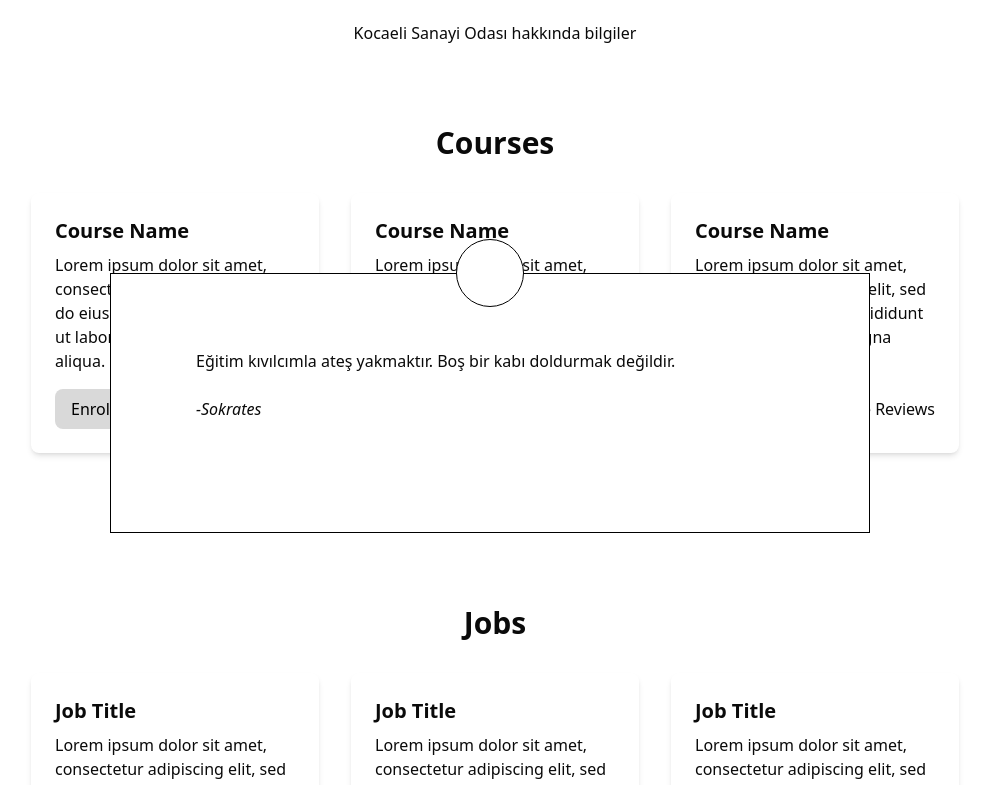
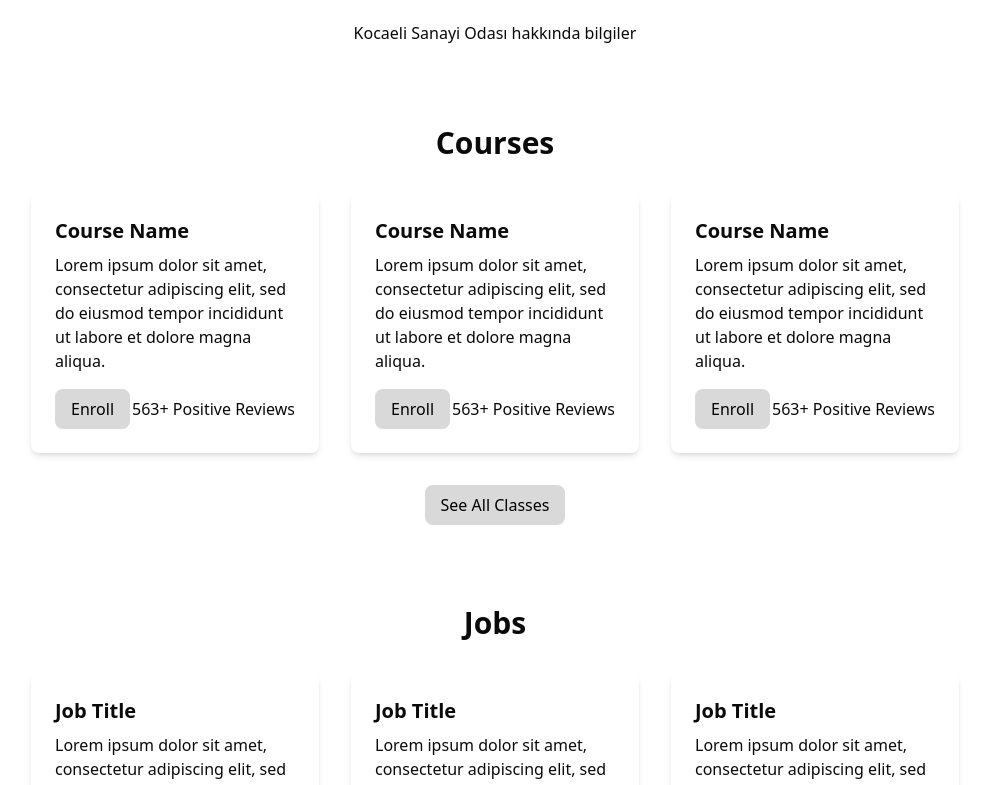
Before and after one commit to haseeb5555/kso, a React (Vite) app: page / in a window 1280 px wide. Shown: the part 1169-1954 px from the top of the page, without its empty margins (145-1134 px from the left). Built offline with nearby package versions, Linux system fonts and the light colour scheme; no server answers.

Commit message:
fix: issues layout

```diff
--- a/src/pages/CourseInfoPage/course-info.tsx
+++ b/src/pages/CourseInfoPage/course-info.tsx
@@ -63,7 +63,7 @@ const CourseInfoPage = () => {
                 <div className="text-center mb-8">
                     <h2 className="text-2xl font-bold">Want to enroll?</h2>
                     <button
-                        className="mt-4 px-6 py-2 bg-blue-500 text-white rounded"
+                        className="mt-4 px-6 py-2 bg-[#D9D9D9] text-black rounded"
                         onClick={() => handleEnroll(courseId)}
                     >
                         Sign up
@@ -83,7 +83,7 @@ const CourseInfoPage = () => {
 
             </div>
 
-            <img src="/footerbanner2-copy-1@2x.png" alt="Footer Banner" className="h-16" />
+            <img src="/footerbanner2-copy-1@2x.png" alt="Footer Banner" className="mt-5 w-full" />
             <Footer />
         </>
     );
--- a/src/pages/Landing/landing.tsx
+++ b/src/pages/Landing/landing.tsx
@@ -92,7 +92,7 @@ const LandingPage = () => {
         </div>
       </div>
 
-      <div className="rectangle-parent1 mt-40 max-sm:relative max-sm:flex max-sm:flex-wrap">
+      <div className="rectangle-parent1 max-sm:mt-10 max-sm:relative max-sm:flex max-sm:flex-wrap mt-[1000px]">
         <div className="group-child" />
         <div className="group-child16" />
         <div className="lorem-ipsum-dolor-container">
```
